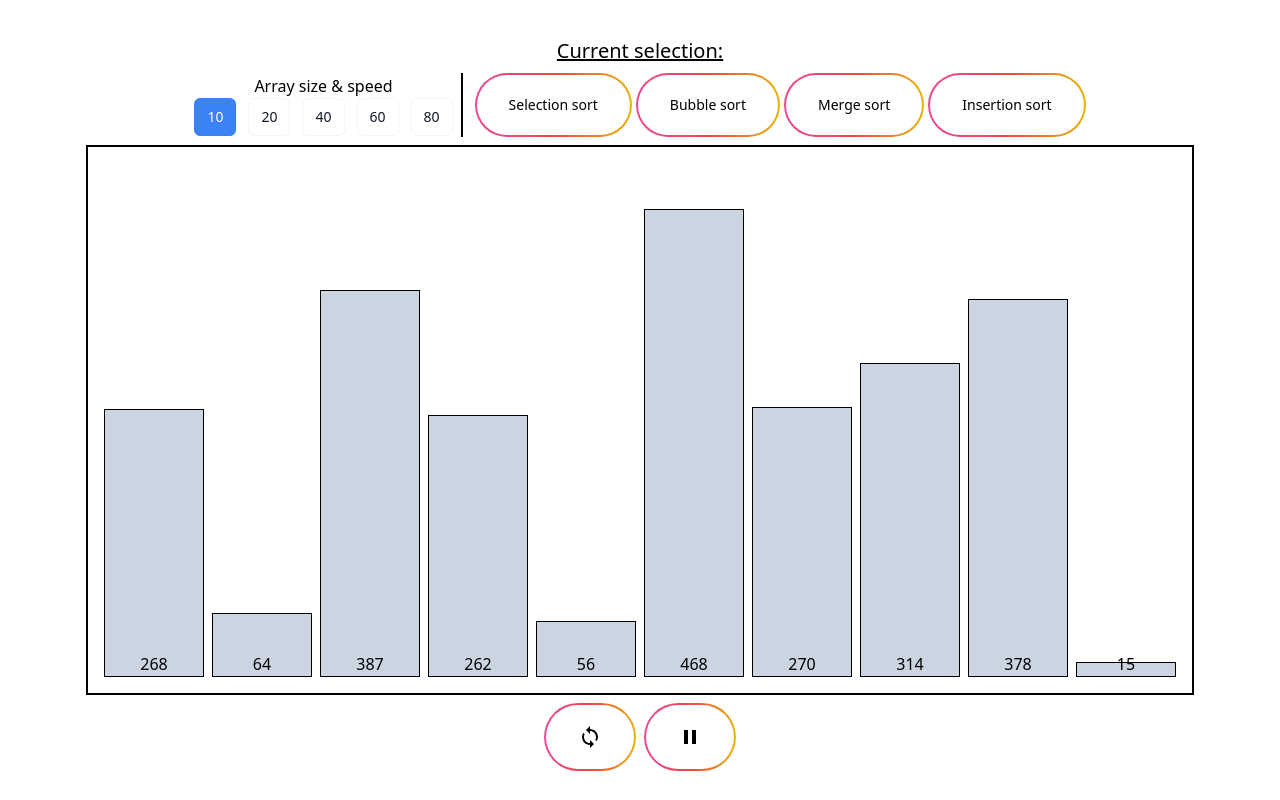
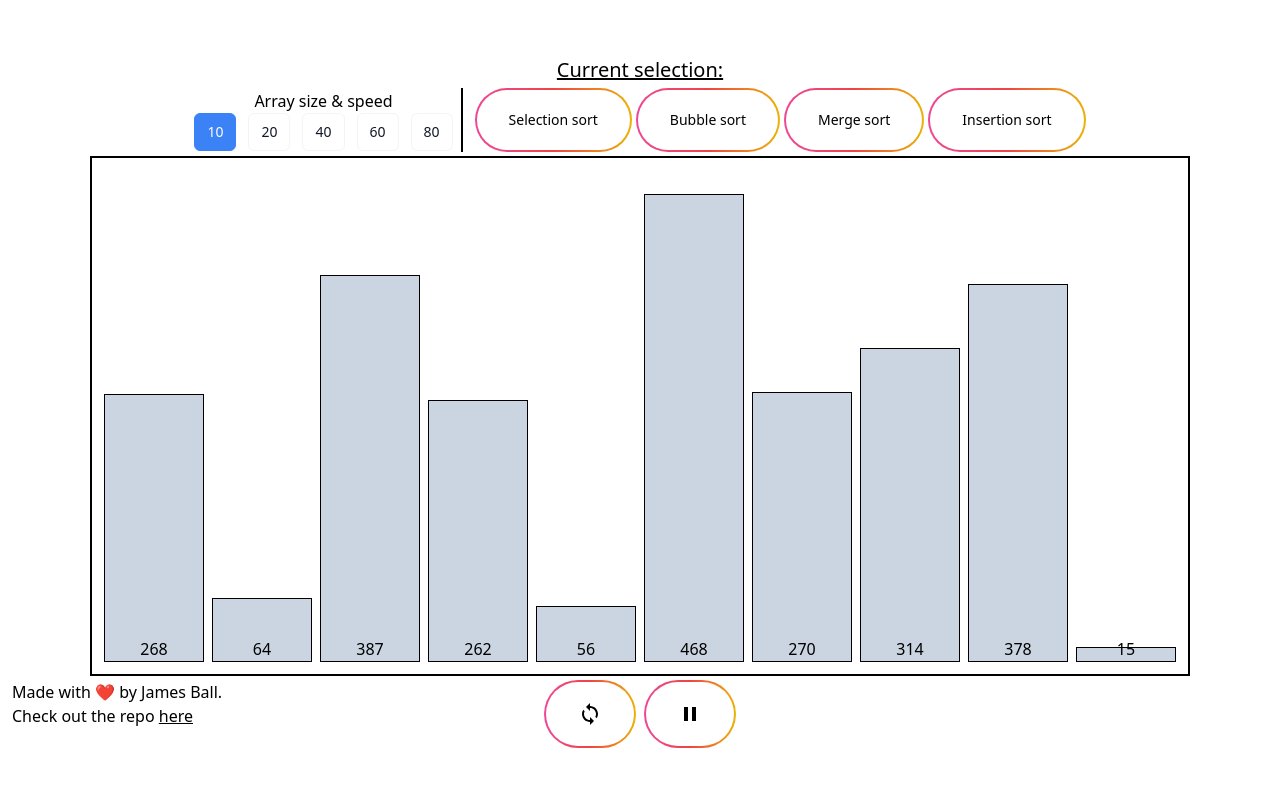
Before and after one commit to Jimmy-b36/visualize-algorithms, a Next.js app: page / in a window 1280 px wide. Built offline with nearby package versions, Linux system fonts and the light colour scheme.

Commit message:
feat: add github repo link

```diff
--- a/pages/index.tsx
+++ b/pages/index.tsx
@@ -105,7 +105,7 @@ const Home: NextPage = () => {
 
   return (
     <div className="flex flex-col items-center justify-center h-screen">
-      <div className="m-2 text-xl underline bold">
+      <div className="m-1 text-xl underline bold">
         Current selection:{' '}
         <span className="font-bold ">{currentSelection}</span>
       </div>
@@ -220,7 +220,7 @@ const Home: NextPage = () => {
         <InsertionSort {...sortProps} />
       </div>
 
-      <div className="flex flex-row items-end justify-center p-3 m-2 border-2 border-black h-[550px]">
+      <div className="flex flex-row items-end justify-center p-2 mt-1 mb-1 border-2 border-black h-[520px]">
         {primaryArray?.map((element: number, index: number) =>
           currentIndex?.includes(index) ? (
             <div
@@ -251,7 +251,7 @@ const Home: NextPage = () => {
           ) : (
             <div
               key={index}
-              className={`m-1  flex justify-center items-end border border-black bg-slate-300 `}
+              className={`m-1 flex justify-center items-end border border-black bg-slate-300 `}
               style={{
                 height: `${element}px`,
                 width: arraySizeOption[arraySize],
@@ -262,7 +262,23 @@ const Home: NextPage = () => {
           )
         )}
       </div>
-      <div className="flex flex-row">
+      <div className="flex flex-row w-full">
+        <div className="absolute translate-x-3">
+          <p>Made with ❤️ by James Ball.</p>
+          <p>
+            Check out the repo{' '}
+            <span>
+              <a
+                href="https://github.com/Jimmy-b36/visualize-algorithms"
+                target="_blank"
+                className="underline"
+              >
+                here
+              </a>
+            </span>
+          </p>
+        </div>
+        <div className="flex justify-center w-full ">
           <button
             onClick={resetArray}
             className="inline-block rounded-full bg-gradient-to-r  mx-1 from-pink-500 via-red-500 to-yellow-500 p-[2px] hover:text-white focus:outline-none focus:ring active:text-opacity-75"
@@ -287,6 +303,7 @@ const Home: NextPage = () => {
           </button>
         </div>
       </div>
+    </div>
   );
 };
 
```
Lines whose indentation alone changed are shown as unchanged.
